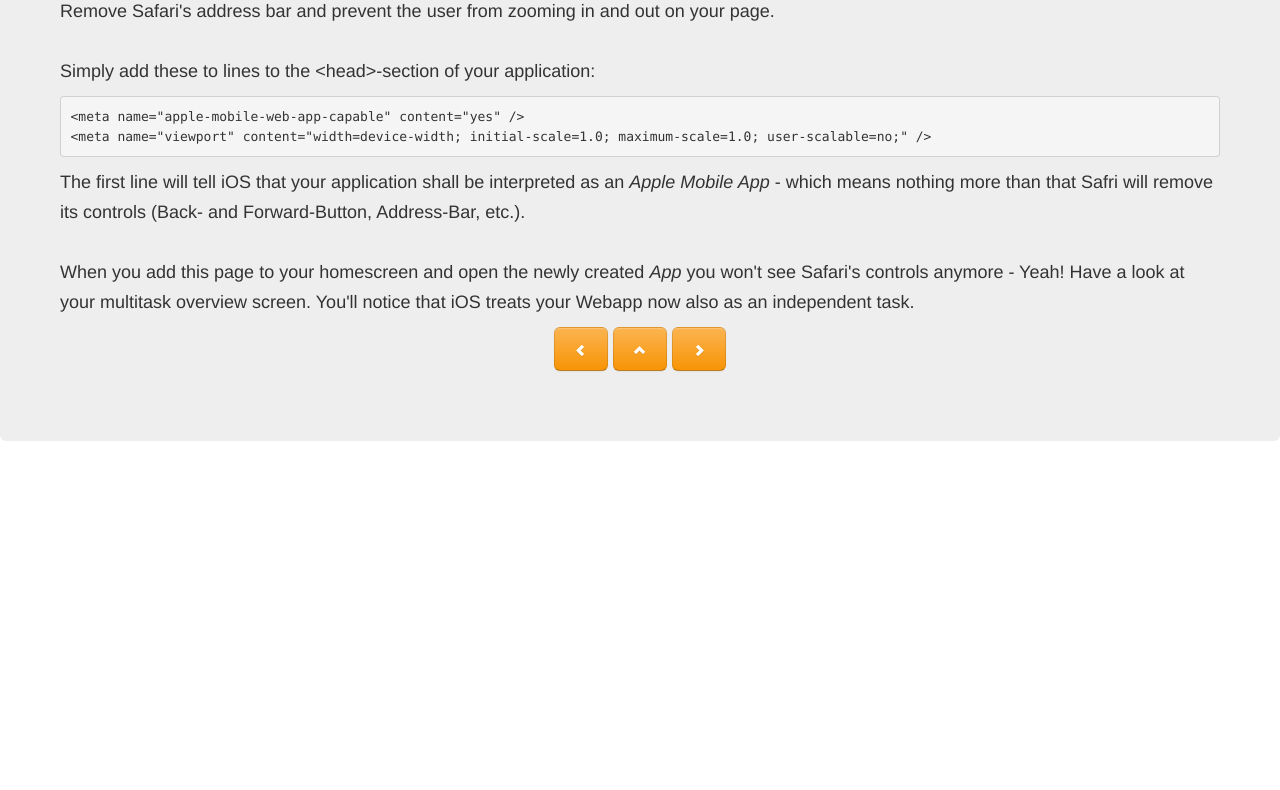
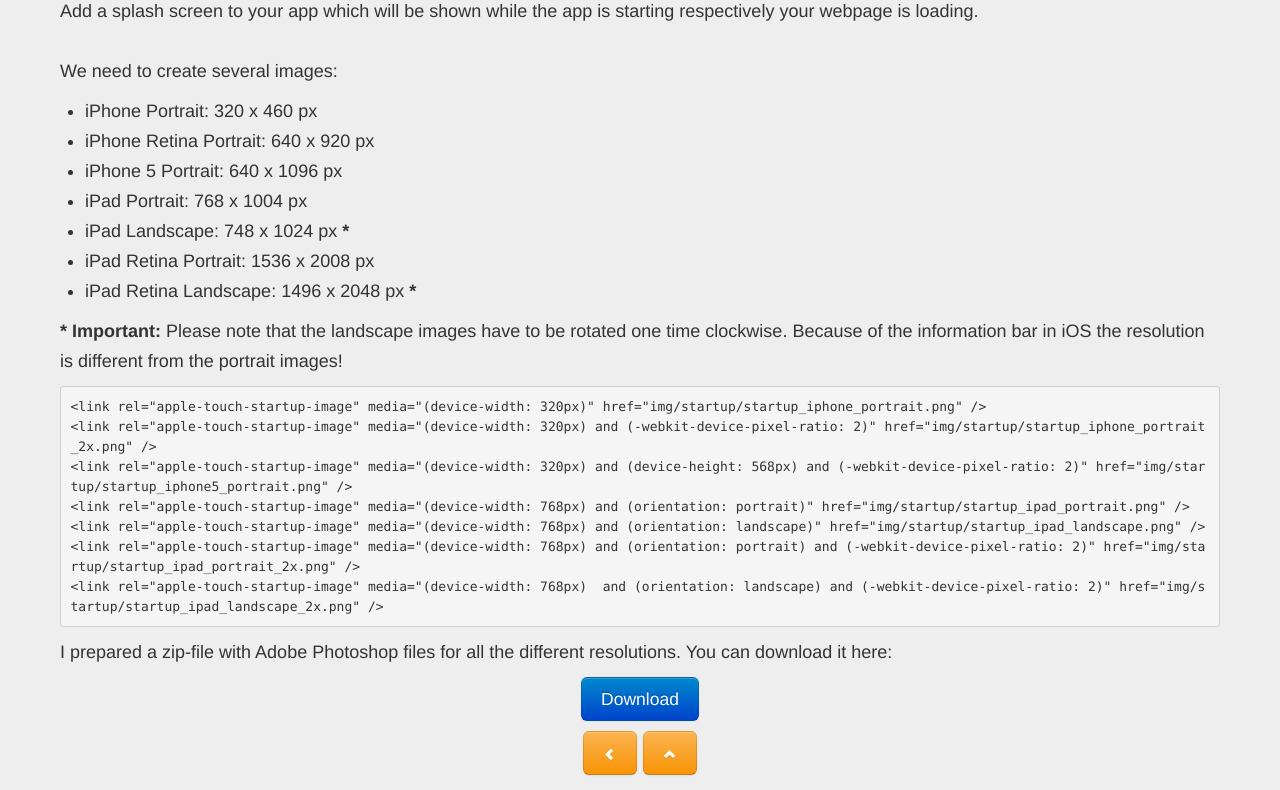
Before and after one commit to nioe/iOS-Webapp-Showcase, a plain HTML site: page 03-step/index.html in a window 1280 px wide. Shown: the part 124-914 px from the top of the page. Before the commit the page ends 800 px from the top, so only its background shows below. Drawn offline with Linux system fonts and the light colour scheme.

Commit message:
Added splash screens and completed step 3

```diff
--- a/03-step/index.html
+++ b/03-step/index.html
@@ -17,22 +17,47 @@
    <link rel="apple-touch-icon-precomposed" sizes="120x120" href="../img/app-icons/120.png" />
    <link rel="apple-touch-icon-precomposed" sizes="72x72" href="../img/app-icons/72.png" />
    <link rel="apple-touch-icon-precomposed" sizes="144x144" href="#../img/app-icons/144.png" />
+
+   <link rel="apple-touch-startup-image" media="(device-width: 320px)" href="../img/startup/startup_iphone_portrait.png" />
+   <link rel="apple-touch-startup-image" media="(device-width: 320px) and (-webkit-device-pixel-ratio: 2)" href="../img/startup/startup_iphone_portrait_2x.png" />
+   <link rel="apple-touch-startup-image" media="(device-width: 320px) and (device-height: 568px) and (-webkit-device-pixel-ratio: 2)" href="../img/startup/startup_iphone5_portrait.png" />
+   <link rel="apple-touch-startup-image" media="(device-width: 768px) and (orientation: portrait)" href="../img/startup/startup_ipad_portrait.png" />
+   <link rel="apple-touch-startup-image" media="(device-width: 768px) and (orientation: landscape)" href="../img/startup/startup_ipad_landscape.png" />
+   <link rel="apple-touch-startup-image" media="(device-width: 768px) and (orientation: portrait) and (-webkit-device-pixel-ratio: 2)" href="../img/startup/startup_ipad_portrait_2x.png" />
+   <link rel="apple-touch-startup-image" media="(device-width: 768px)  and (orientation: landscape) and (-webkit-device-pixel-ratio: 2)" href="../img/startup/startup_ipad_landscape_2x.png" />
 </head>
 <body>
    <div class="hero-unit">
-		<h2>Step 2</h2>
-		<p>Remove Safari's address bar and prevent the user from zooming in and out on your page.<br /><br/>
-		Simply add these to lines to the &lt;head&gt;-section of your application:</p>
-		<pre>&lt;meta name="apple-mobile-web-app-capable" content="yes" /&gt;
-&lt;meta name="viewport" content="width=device-width; initial-scale=1.0; maximum-scale=1.0; user-scalable=no;" /&gt;</pre>
+      <h2>Step 3</h2>
+      <p>Add a splash screen to your app which will be shown while the app is starting respectively your webpage is loading.<br /><br/>
+         We need to create several images:
+         <ul>
+            <li>iPhone Portrait: 320 x 460 px</li>
+            <li>iPhone Retina Portrait: 640 x 920 px</li>
+            <li>iPhone 5 Portrait: 640 x 1096 px</li>
+            <li>iPad Portrait: 768 x 1004 px</li>
+            <li>iPad Landscape: 748 x 1024 px <b>*</b></li>
+            <li>iPad Retina Portrait: 1536 x 2008 px</li>
+            <li>iPad Retina Landscape: 1496 x 2048 px <b>*</b></li>
+         </ul>
+         <b>* Important:</b> Please note that the landscape images have to be rotated one time clockwise. Because of the information bar in iOS the resolution is different from the portrait images!
+      </p>
+      <pre>&lt;link rel="apple-touch-startup-image" media="(device-width: 320px)" href="img/startup/startup_iphone_portrait.png" /&gt;
+&lt;link rel="apple-touch-startup-image" media="(device-width: 320px) and (-webkit-device-pixel-ratio: 2)" href="img/startup/startup_iphone_portrait_2x.png" /&gt;
+&lt;link rel="apple-touch-startup-image" media="(device-width: 320px) and (device-height: 568px) and (-webkit-device-pixel-ratio: 2)" href="img/startup/startup_iphone5_portrait.png" /&gt;
+&lt;link rel="apple-touch-startup-image" media="(device-width: 768px) and (orientation: portrait)" href="img/startup/startup_ipad_portrait.png" /&gt;
+&lt;link rel="apple-touch-startup-image" media="(device-width: 768px) and (orientation: landscape)" href="img/startup/startup_ipad_landscape.png" /&gt;
+&lt;link rel="apple-touch-startup-image" media="(device-width: 768px) and (orientation: portrait) and (-webkit-device-pixel-ratio: 2)" href="img/startup/startup_ipad_portrait_2x.png" /&gt;
+&lt;link rel="apple-touch-startup-image" media="(device-width: 768px)  and (orientation: landscape) and (-webkit-device-pixel-ratio: 2)" href="img/startup/startup_ipad_landscape_2x.png" /&gt;</pre>
 
-		<p>The first line will tell iOS that your application shall be interpreted as an <i>Apple Mobile App</i> - which means nothing more than that Safri will remove its controls (Back- and Forward-Button, Address-Bar, etc.).<br /><br />
-		When you add this page to your homescreen and open the newly created <i>App</i> you won't see Safari's controls anymore - Yeah! Have a look at your multitask overview screen. You'll notice that iOS treats your Webapp now also as an independent task.</p>
+      <p>I prepared a zip-file with Adobe Photoshop files for all the different resolutions. You can download it here:<p>
+      <p class="text-center">
+         <a class="btn btn-primary btn-large" href="iOS_Splash_Screens.zip">Download</a>
+      <p/>
 
       <p class="text-center">
-			<a class="btn btn-warning btn-large" href="../01-step"><i class="icon-white icon-large icon-chevron-left"></i></a>
+         <a class="btn btn-warning btn-large" href="../02-step"><i class="icon-white icon-large icon-chevron-left"></i></a>
          <a class="btn btn-warning btn-large" href="../"><i class="icon-white icon-large icon-chevron-up"></i></a>
-			<a class="btn btn-warning btn-large" href="../03-step"><i class="icon-white icon-large icon-chevron-right"></i></a>
       </p>
    </div>
 </body>
```
Also changed, not shown: 02-step/index.html (+2 -3 lines), 01-step/index.html (indentation only), img/startup/startup_ipad_landscape.png (added), img/startup/startup_ipad_portrait.png (added), img/startup/startup_ipad_portrait@2x.png (added), img/startup/startup_iphone5_portrait@2x.png (added), img/startup/startup_iphone_portrait.png (added), img/startup/startup_iphone_portrait@2x.png (added), 2 other files. Lines whose indentation alone changed are shown as unchanged.
